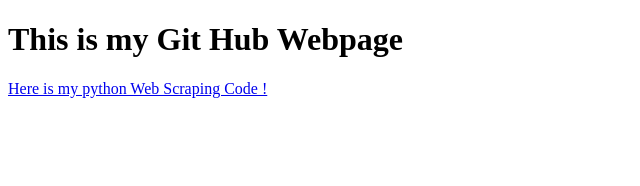
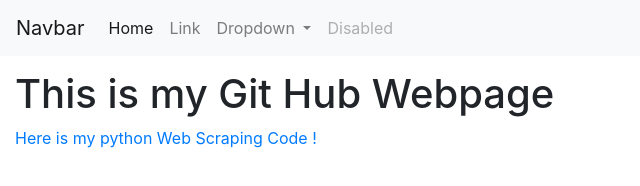
Before and after one commit to afesl007/afesl007.github.io, a plain HTML site: page index.html in a window 1280 px wide. Shown: the whole page, without its empty margins (0-640 px from the left). Drawn offline with nearby package versions, Linux system fonts and the light colour scheme.

Commit message:
added and edited navbar

```diff
--- /dev/null
+++ b/css/container-fluid.css
@@ -0,0 +1,8 @@
+@charset "utf-8";
+/* CSS Document */
+
+#container-fluid {
+    max-width: 800px;
+    /* Change this value to customize the content area*/
+    margin: 300px auto;
+}
--- /dev/null
+++ b/css/main.css
@@ -0,0 +1,3 @@
+@charset "utf-8";
+/* CSS Document */
+@import url("container-fluid.css");
--- a/index.html
+++ b/index.html
@@ -3,21 +3,72 @@
 <head>
 <meta name="viewport" content="width=device-width, initial-scale=1, user-scalable=no">
 <meta charset="utf-8">
-<!--<meta name="viewport" content="width=device-width,initial-scale=1.0">-->
-<title>HOME</title>
 
-<link href="" rel="stylesheet" type="text/css" media="all">
+
+<link rel="stylesheet" href="https://stackpath.bootstrapcdn.com/bootstrap/4.2.1/css/bootstrap.min.css" integrity="sha384-GJzZqFGwb1QTTN6wy59ffF1BuGJpLSa9DkKMp0DgiMDm4iYMj70gZWKYbI706tWS" crossorigin="anonymous">
+<script src="https://stackpath.bootstrapcdn.com/bootstrap/4.2.1/js/bootstrap.min.js" integrity="sha384-B0UglyR+jN6CkvvICOB2joaf5I4l3gm9GU6Hc1og6Ls7i6U/mkkaduKaBhlAXv9k" crossorigin="anonymous"></script>
+
+<link rel="stylesheet" href="css/main.css">
 
 
 
 
+<title>HOME</title><!-- 16:9 aspect ratio -->
+<!-- The fixed navbar will overlay your other content, unless you add padding to the bottom of the <body>. Tip: By default, the navbar is 50px high.  -->
+<div class="container-fluid">
+
+<nav class="navbar navbar-expand-lg fixed-top navbar-light bg-light">
+   <a class="navbar-brand" href="#">Navbar</a>
+   <button class="navbar-toggler" type="button" data-toggle="collapse" data-target="#navbarSupportedContent" aria-controls="navbarSupportedContent" aria-expanded="false" aria-label="Toggle navigation">
+   <span class="navbar-toggler-icon"></span>
+   </button>
+   <div class="collapse navbar-collapse" id="navbarSupportedContent">
+      <ul class="navbar-nav mr-auto">
+         <li class="nav-item active">
+            <a class="nav-link" href="#">Home <span class="sr-only">(current)</span></a>
+         </li>
+         <li class="nav-item">
+            <a class="nav-link" href="#">Link</a>
+         </li>
+         <li class="nav-item dropdown">
+            <a class="nav-link dropdown-toggle" href="#" id="navbarDropdown" role="button" data-toggle="dropdown" aria-haspopup="true" aria-expanded="false">
+            Dropdown
+            </a>
+            <div class="dropdown-menu" aria-labelledby="navbarDropdown">
+               <a class="dropdown-item" href="#">Action</a>
+               <a class="dropdown-item" href="#">Another action</a>
+               <div class="dropdown-divider"></div>
+               <a class="dropdown-item" href="#">Something else here</a>
+            </div>
+         </li>
+         <li class="nav-item">
+            <a class="nav-link disabled" href="#">Disabled</a>
+         </li>
+      </ul>
+
+   </div>
+</nav>
+</div>
 </head>
 
+
+
+
 <body>
-<div class="container">
-	<h1> This is my Git Hub Webpage </h1>
-	<a href="https://github.com/afesl007/afesl007.github.io/blob/master/webScrapingMessage.py">Here is my python Web Scraping Code !</a>
 
-</div>
+		<div style="margin-top: 70px" class="container-fluid">
+
+
+			<h1> This is my Git Hub Webpage </h1>
+			<a href="https://github.com/afesl007/afesl007.github.io/blob/master/webScrapingMessage.py">Here is my python Web Scraping Code !</a>
+
+		</div>
+
+
+
+
+
 </body>
+
+
 </html>
```
